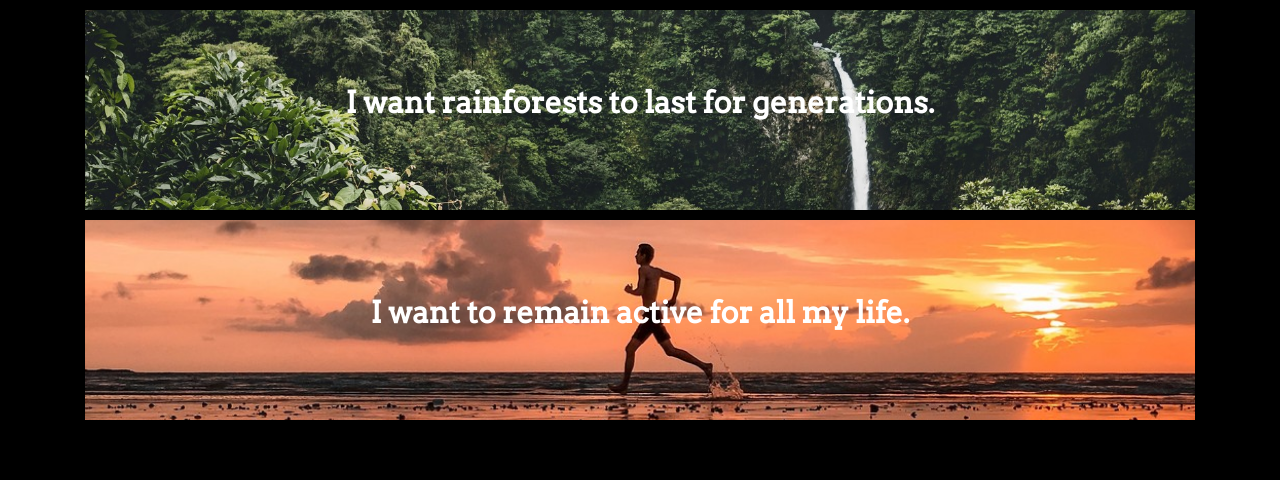
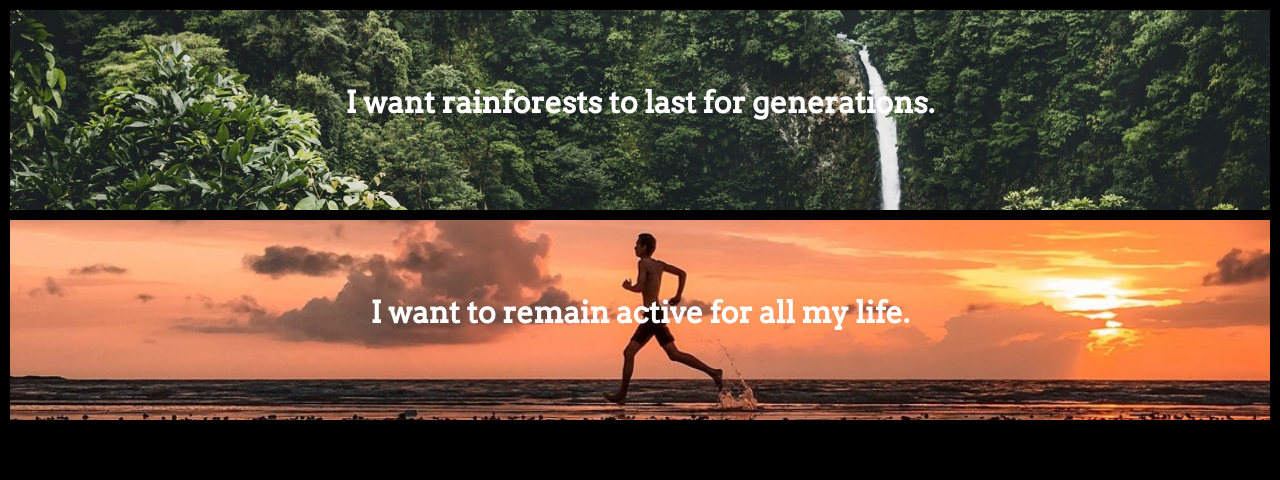
Before and after one commit to SavourEarth/savourearth.github.io, a plain HTML site: page index.html in a window 1280 px wide. Shown: the part 690-1170 px from the top of the page. Drawn offline with nearby package versions, Linux system fonts and the light colour scheme; some packages are replaced by stand-ins of ours.

Commit message:
test width

```diff
--- a/views/home.html
+++ b/views/home.html
@@ -1,10 +1,7 @@
-<div class="main">
-  <div class="container">
+
     <div ng-repeat="fact in facts" class="fact stagger-animate">
       <div class="fact-image" style="background-image: url({{fact.background}})"></div>
       <a href="#!cat/{{fact.topic}}">
         <div class="fact-text">{{fact.text}}</div>
       </a>
     </div>
-  </div>
-</div>
```
